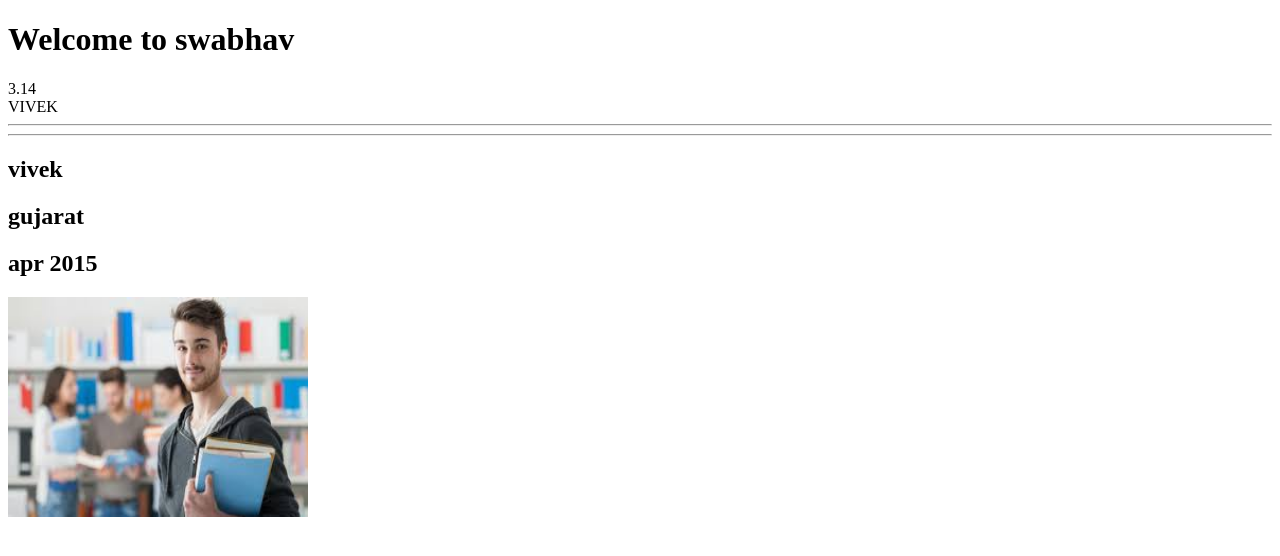
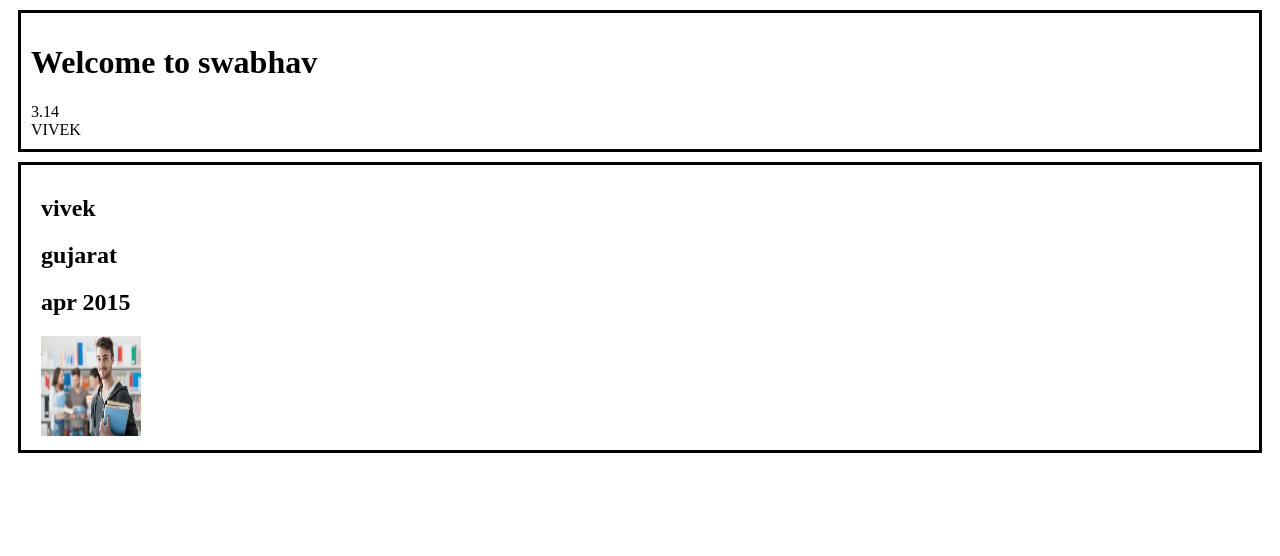
Before and after one commit to vivekjivani/swabhavRipo, an Angular app in the folder nodejs/angular7/welcome-app/: page / in a window 1280 px wide. Shown: the top 556 px of the page. Built offline with nearby package versions, Linux system fonts and the light colour scheme.

Commit message:
student and welcome app template modified

```diff
--- a/nodejs/angular7/welcome-app/src/app/student/student.component.html
+++ b/nodejs/angular7/welcome-app/src/app/student/student.component.html
@@ -1,5 +1,7 @@
-<h1 [innerHTML]='student.name'></h1>
-<h1 [innerHTML]='student.cgpi'></h1>
-<h1 [innerHTML]='student.location'></h1>
-<h1 [innerHTML]='student.dateOfJoin'></h1>
-<img [src]='student.profilePicture' [height]='height' [width]='width'/>
+<div style="border-style: solid; padding: 10px 20px 10px 20px; margin : 10px">
+    <h1 [innerHTML]='student.name'></h1>
+    <h1 [innerHTML]='student.cgpi'></h1>
+    <h1 [innerHTML]='student.location'></h1>
+    <h1 [innerHTML]='student.dateOfJoin'></h1>
+    <img [src]='student.profilePicture' [style.height.px]='"100"' [style.width.px]='"100"' />
+</div>
--- a/nodejs/angular7/welcome-app/src/app/welcome/welcome.component.html
+++ b/nodejs/angular7/welcome-app/src/app/welcome/welcome.component.html
@@ -1,4 +1,4 @@
-<div>
+<div style="border-style: solid; padding: 10px; margin: 10px;">
     <h1>{{message}}</h1>
     <div>
         {{22/7 | number:'1.1-2'}}
@@ -7,8 +7,7 @@
         {{ false || "vivek" | uppercase }}
     </div>
 </div>
-<hr>
-<hr>
+
 <section>
    <swabhav-student></swabhav-student>
 </section>
```
